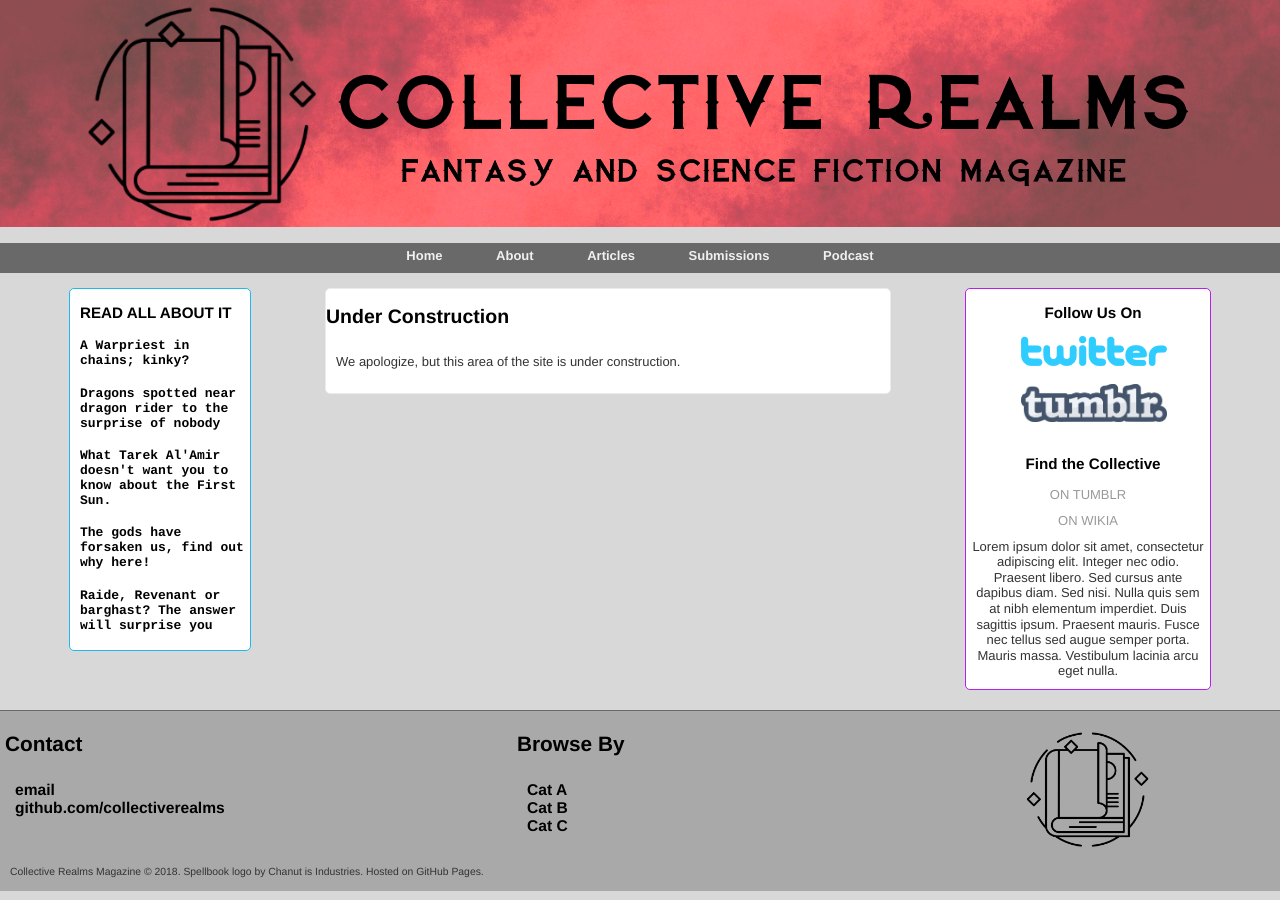
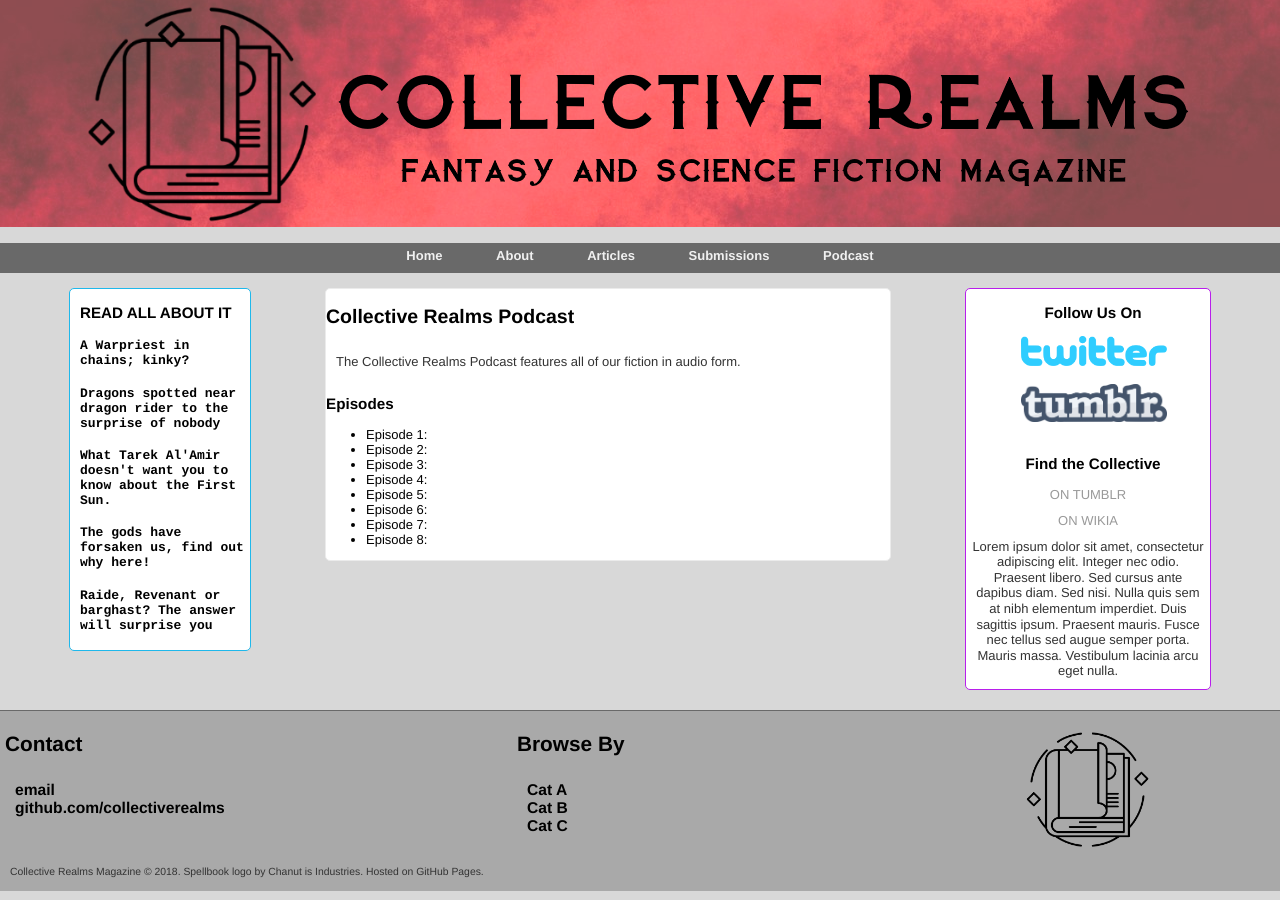
Before and after one commit to collectiverealms/collectiverealms, a Jekyll site: the page built from podcast.html, in a window 1280 px wide. Built offline with Jekyll 4.4.1, drawn with Linux system fonts in a browser that asks for light colours.

Commit message:
Update podcast.html

```diff
--- a/podcast.html
+++ b/podcast.html
@@ -3,7 +3,20 @@ layout: default
 title: Podcast
 ---
 
-<div>
-  <h2>Under Construction</h2>
-  <p>We apologize, but this area of the site is under construction.</p>
+<div id="podcast">
+    <h2>Collective Realms Podcast</h2>
+    <p>The Collective Realms Podcast features all of our fiction in audio form.</p>
+    <h3>Episodes</h3>
+    <ul>
+        <li>Episode 1: </li>
+        <li>Episode 2: </li>
+        <li>Episode 3: </li>
+        <li>Episode 4: </li>
+        <li>Episode 5: </li>
+        <li>Episode 6: </li>
+        <li>Episode 7: </li>
+        <li>Episode 8: </li>
+    </ul>
+
+
 </div>
```
